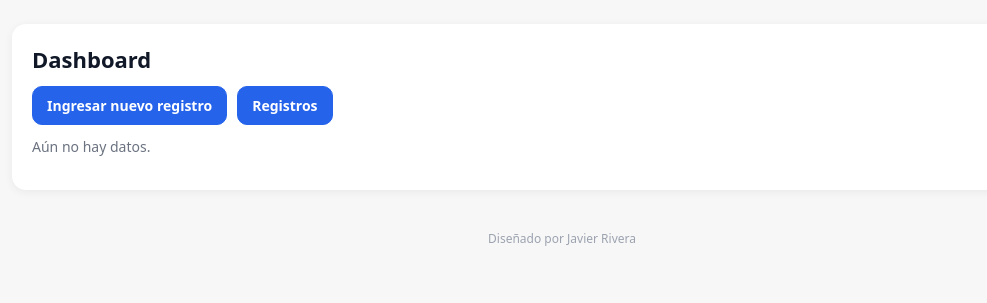
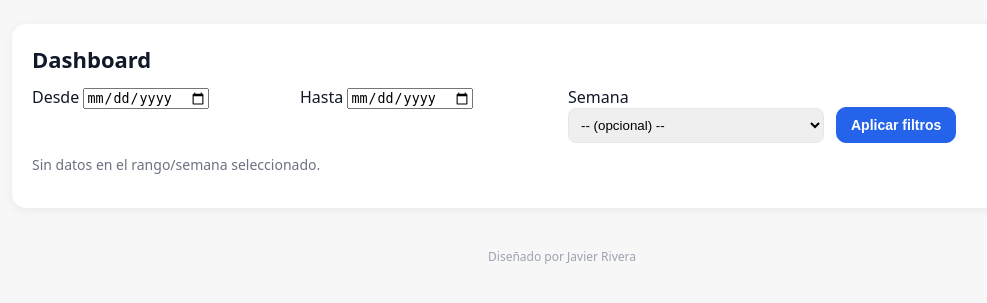
Before and after one commit to Javier-9690/5S, a Flask app: template templates/dashboard.html in a window 1280 px wide. Shown: the part 74-377 px from the top of the page, without its empty margins (78-1065 px from the left). Run offline with Flask 3, Linux system fonts and the light colour scheme; the template is opened without the code that fills it: most values are stand-ins (such as "Sample title", 1, 10 or a date in 2020); some libraries are stand-ins or nearby versions.

Commit message:
Update dashboard.html

```diff
--- a/templates/dashboard.html
+++ b/templates/dashboard.html
@@ -1,107 +1,91 @@
 {% extends "base.html" %}
 {% block content %}
   <h1>Dashboard</h1>
-  <div class="toolbar">
-    <a class="btn" href="{{ url_for('form_semana') }}">Ingresar nuevo registro</a>
-    <a class="btn" href="{{ url_for('listar') }}">Registros</a>
-  </div>
+
+  <form method="get" action="{{ url_for('dashboard') }}" style="margin-top:10px;">
+    <div class="grid" style="grid-template-columns: repeat(4, minmax(160px,1fr));">
+      <div>
+        <label>Desde</label>
+        <input type="date" name="from" value="{{ d_from if d_from else '' }}">
+      </div>
+      <div>
+        <label>Hasta</label>
+        <input type="date" name="to" value="{{ d_to if d_to else '' }}">
+      </div>
+      <div>
+        <label>Semana</label>
+        <select name="semana">
+          <option value="">-- (opcional) --</option>
+          {% for num, r in week_map.items()|sort %}
+            <option value="{{ num }}" {{ 'selected' if semana_sel==num }}>
+              {{ num }} ({{ r[0] }} → {{ r[1] }})
+            </option>
+          {% endfor %}
+        </select>
+      </div>
+      <div style="align-self:end;">
+        <button class="btn" type="submit">Aplicar filtros</button>
+      </div>
+    </div>
+  </form>
 
   {% if not have_data %}
-    <p class="muted" style="margin-top:12px;">Aún no hay datos.</p>
+    <p class="muted" style="margin-top:12px;">Sin datos en el rango/semana seleccionado.</p>
   {% else %}
-    <!-- Tarjetas -->
-    <div style="display:grid; grid-template-columns: repeat(5, 1fr); gap:12px; margin-top:12px;">
+    <div style="display:grid; grid-template-columns: repeat(6, 1fr); gap:12px; margin-top:12px;">
       <div class="card"><strong>Censo total</strong><div>{{ cards.censo_total }}</div></div>
-      <div class="card"><strong>Eventos de seguridad</strong><div>{{ cards.eventos_total }}</div></div>
-      <div class="card"><strong>Duplicidad</strong><div>{{ cards.duplicidad_total }}</div></div>
-      <div class="card"><strong>Encuestas</strong><div>{{ cards.encuesta_total }}</div></div>
-      <div class="card"><strong>Tiempo prom. global</strong><div>{{ cards.tiempo_prom_global }}</div></div>
+      <div class="card"><strong>Eventos</strong><div>{{ cards.eventos_total }}</div></div>
+      <div class="card"><strong>Duplicidades</strong><div>{{ cards.duplicidades_total }}</div></div>
+      <div class="card"><strong>Encuestas</strong><div>{{ cards.encuestas_total }}</div></div>
+      <div class="card"><strong>Atenciones</strong><div>{{ cards.atencion_cant_total }}</div></div>
+      <div class="card"><strong>Tiempo atención prom.</strong><div>{{ cards.atencion_tiempo_prom_global }}</div></div>
     </div>
 
     <style>
-      .chart-box{width:100%; height:380px; margin:10px 0 24px;}
+      .chart-box{width:100%; height:360px; margin:10px 0 24px;}
       .chart-title{font-weight:800; font-size:18px; margin:14px 0 4px;}
+      .panel{background:#fff; border:1px solid #e5e7eb; border-radius:12px; padding:10px;}
     </style>
 
-    <div class="panel">
+    <div class="panel" style="margin-top:12px;">
       <div class="chart-title">Censo por día</div>
-      <div class="chart-box"><canvas id="chartCenso"></canvas></div>
+      <div class="chart-box"><canvas id="c1"></canvas></div>
 
       <div class="chart-title">Eventos de seguridad por día</div>
-      <div class="chart-box"><canvas id="chartEventos"></canvas></div>
+      <div class="chart-box"><canvas id="c2"></canvas></div>
 
-      <div class="chart-title">Duplicidad por día</div>
-      <div class="chart-box"><canvas id="chartDuplicidad"></canvas></div>
+      <div class="chart-title">Duplicidades por día</div>
+      <div class="chart-box"><canvas id="c3"></canvas></div>
 
-      <div class="chart-title">Encuesta por día</div>
-      <div class="chart-box"><canvas id="chartEncuesta"></canvas></div>
+      <div class="chart-title">Encuestas por día</div>
+      <div class="chart-box"><canvas id="c4"></canvas></div>
 
-      <div class="chart-title">Tiempo promedio por día (min)</div>
-      <div class="chart-box"><canvas id="chartTiempo"></canvas></div>
-    </div>
+      <div class="chart-title">Atenciones por día</div>
+      <div class="chart-box"><canvas id="c5"></canvas></div>
 
-    <h2 style="margin-top:18px;">Resumen por semana</h2>
-    <div class="panel">
-      <div style="overflow:auto;">
-        <table>
-          <thead>
-            <tr>
-              <th>Semana</th>
-              <th>Rango</th>
-              <th>Censo</th>
-              <th>Eventos de seguridad</th>
-              <th>Duplicidad</th>
-              <th>Encuesta</th>
-              <th>Tiempo prom.</th>
-              <th>Duplicidad/100 censo</th>
-            </tr>
-          </thead>
-          <tbody>
-            {% for r in table %}
-              <tr>
-                <td>{{ r['semana'] }}</td>
-                <td>{{ r['rango'][0] }} → {{ r['rango'][1] }}</td>
-                <td>{{ r['censo'] }}</td>
-                <td>{{ r['eventos'] }}</td>
-                <td>{{ r['duplicidad'] }}</td>
-                <td>{{ r['encuesta'] }}</td>
-                <td>{{ r['t_prom'] }}</td>
-                <td>{{ '%.2f%%'|format(r['dup_x100']) }}</td>
-              </tr>
-            {% endfor %}
-          </tbody>
-        </table>
-      </div>
+      <div class="chart-title">Tiempo promedio de atención (min) por día</div>
+      <div class="chart-box"><canvas id="c6"></canvas></div>
     </div>
 
     <script src="https://cdn.jsdelivr.net/npm/chart.js"></script>
     <script>
-      const labels = {{ series.labels_days|tojson }};
-      const censo = {{ series.censo|tojson }};
-      const eventos = {{ series.eventos|tojson }};
-      const duplicidad = {{ series.duplicidad|tojson }};
-      const encuesta = {{ series.encuesta|tojson }};
-      const tavgSec = {{ series.tavg_sec|tojson }};
-      const tavgMin = tavgSec.map(s => (s / 60).toFixed(2));
+      const labels = {{ labels|tojson }};
+      const s = {{ series|tojson }};
 
-      function lineConfig(lbl, data){
+      function cfg(lbl, data){
         return {
           type: 'line',
-          data: { labels, datasets: [{ label: lbl, data, tension: 0.25, pointRadius: 2 }] },
-          options: {
-            responsive: true,
-            maintainAspectRatio: false,
-            plugins: { legend: { position: 'bottom' } },
-            scales: { x: { ticks: { maxRotation: 45, minRotation: 0, autoSkip: true }}, y: { beginAtZero: true } }
-          }
-        };
+          data: { labels, datasets: [{ label: lbl, data, tension: .25, pointRadius: 2 }] },
+          options: { responsive:true, maintainAspectRatio:false, plugins:{legend:{position:'bottom'}},
+                     scales:{ y:{ beginAtZero: true }, x:{ ticks:{ autoSkip:true, maxRotation:45 }}}}
+        }
       }
-
-      new Chart(document.getElementById('chartCenso'),      lineConfig('Censo por día', censo));
-      new Chart(document.getElementById('chartEventos'),    lineConfig('Eventos de seguridad por día', eventos));
-      new Chart(document.getElementById('chartDuplicidad'), lineConfig('Duplicidad por día', duplicidad));
-      new Chart(document.getElementById('chartEncuesta'),   lineConfig('Encuesta por día', encuesta));
-      new Chart(document.getElementById('chartTiempo'),     lineConfig('Tiempo promedio por día (min)', tavgMin));
+      new Chart(document.getElementById('c1'), cfg('Censo', s.censo));
+      new Chart(document.getElementById('c2'), cfg('Eventos', s.eventos));
+      new Chart(document.getElementById('c3'), cfg('Duplicidades', s.duplicidades));
+      new Chart(document.getElementById('c4'), cfg('Encuestas', s.encuestas));
+      new Chart(document.getElementById('c5'), cfg('Atenciones', s.atencion_cant));
+      new Chart(document.getElementById('c6'), cfg('Tiempo atención (min)', s.atencion_min));
     </script>
   {% endif %}
 {% endblock %}
```
